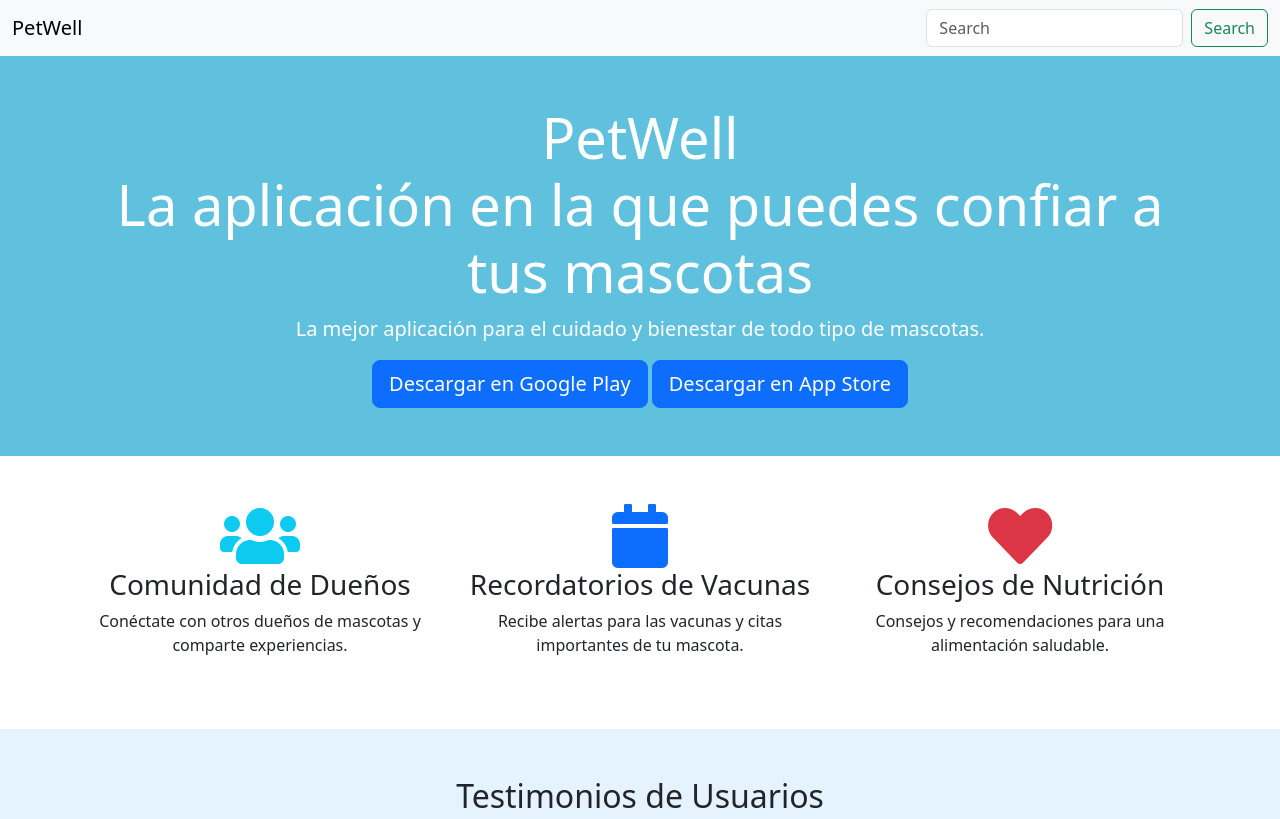
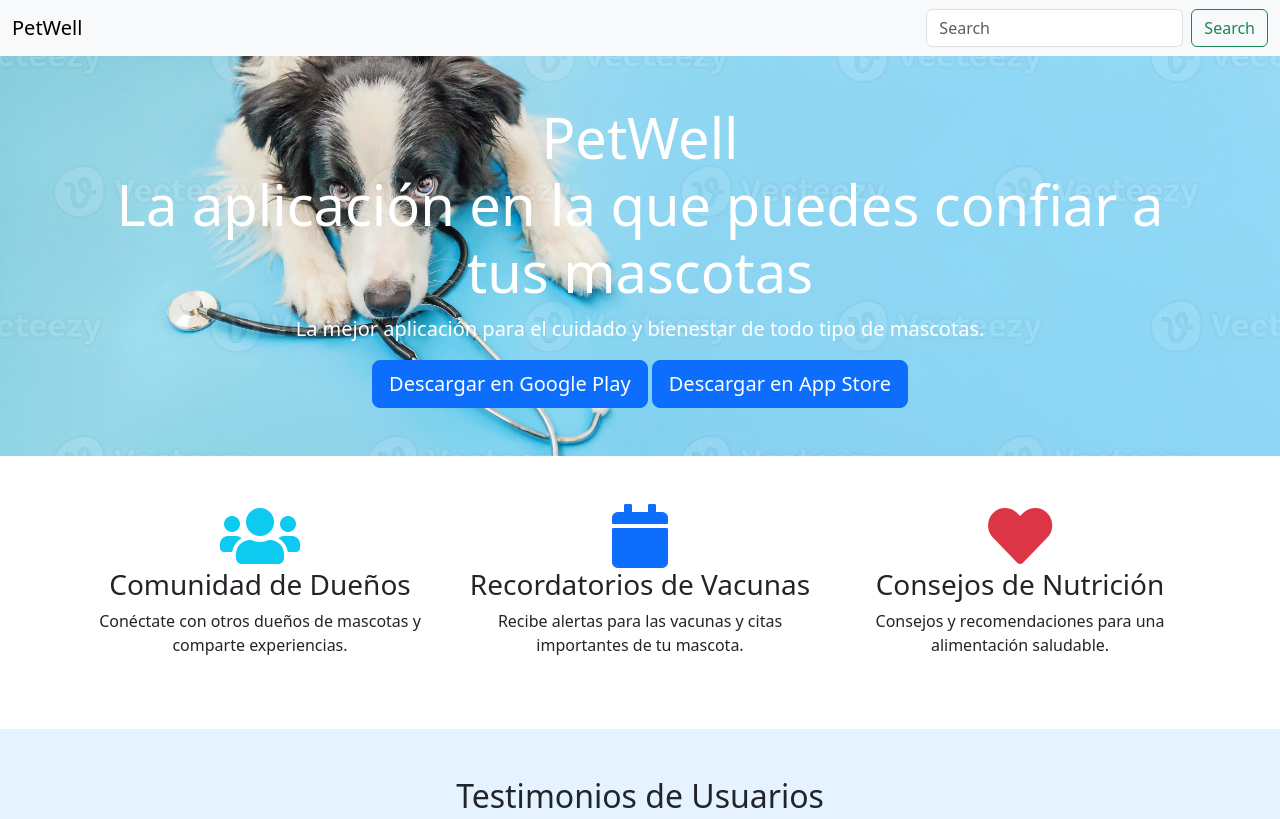
Before and after one commit to isa-id/PetWell, a plain HTML site: page index.html in a window 1280 px wide. Shown: the top 819 px of the page. Drawn offline with nearby package versions, Linux system fonts and the light colour scheme.

Commit message:
Fondo Perro

```diff
--- a/index.css
+++ b/index.css
@@ -5,3 +5,8 @@
 .grande {
     min-width: 100%;
 }
+
+.fondoperro {
+    background-image: url(imagenesSD/perro.jpg);
+    background-size: 100%;
+}
--- a/index.html
+++ b/index.html
@@ -30,7 +30,7 @@
         </div>
       </nav>
 <!-- Encabezado de la página -->
-    <section class="text-center text-white py-5" style="background-color: #60c1df;">
+    <section class="text-center text-white py-5 fondoperro" >
         <div class="container">
             <div class="row">
                 <div class="col-lg-12">
```
Also changed, not shown: imagenesSD/perro.jpg (added).
